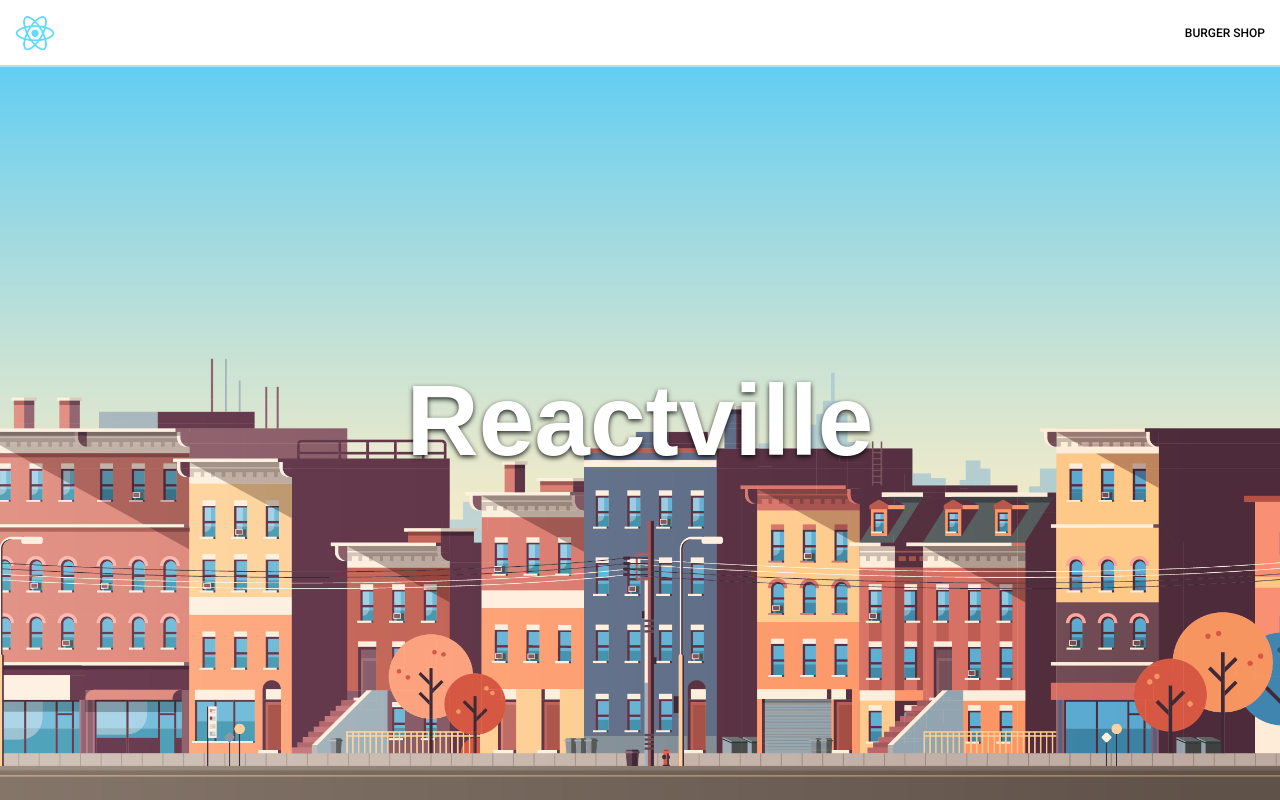
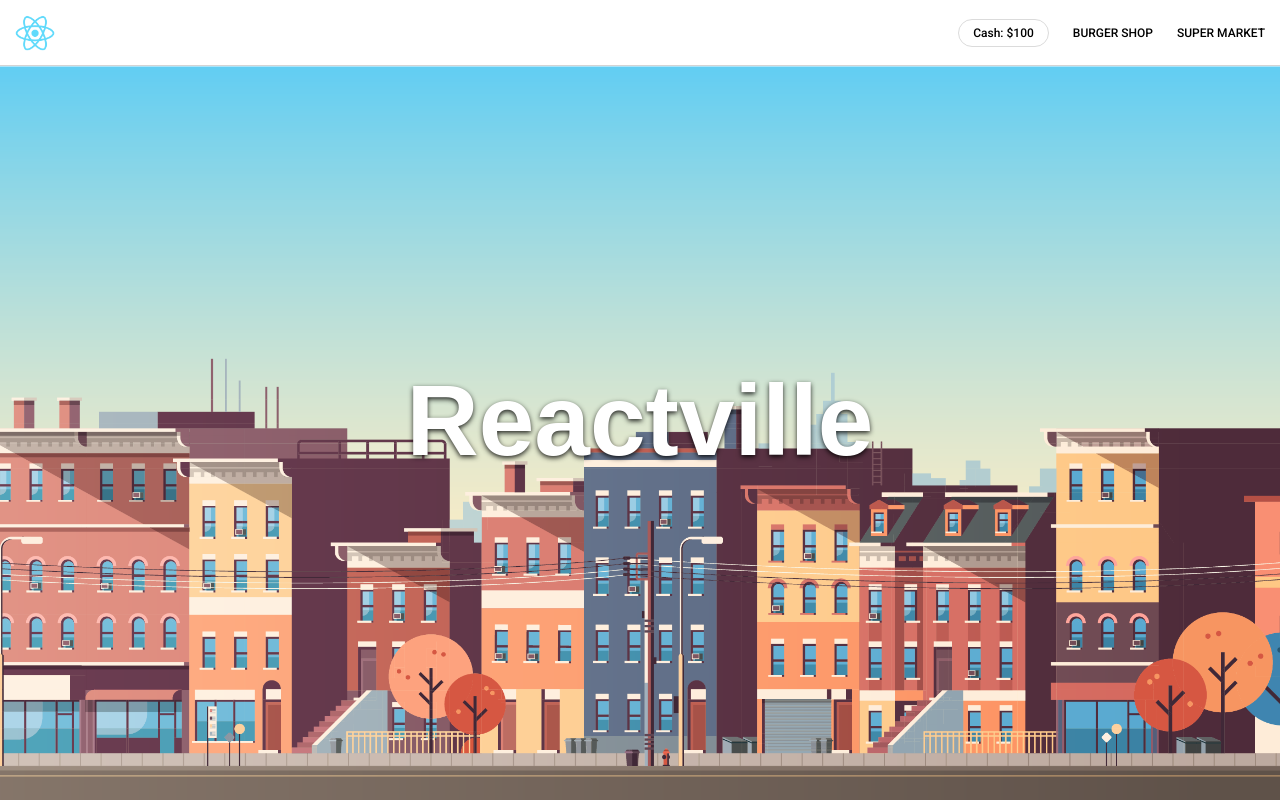
Before and after one commit to chriselliott97/reactville, a React (Create React App) app: page / in a window 1280 px wide. Built offline with nearby package versions, Linux system fonts and the light colour scheme; a web font is replaced by a local one.

Commit message:
wallet complete

```diff
--- a/src/App.jsx
+++ b/src/App.jsx
@@ -1,4 +1,4 @@
-import React from 'react'
+import {React, useState} from 'react'
 import { Route, Routes } from 'react-router-dom'
 import './styles/App.css'
 
@@ -7,15 +7,24 @@ import './styles/App.css'
 import Landing from './Components/Landing/Landing'
 import BurgerShop from './Components/BurgerShop/BurgerShop'
 import Nav from './Components/Nav/Nav'
+import SuperMarket from './Components/SuperMarket/SuperMarket'
 
 
 const App = () => {
+  const [cash, setCash] = useState(100)
+
+  const handleExchange = (amt) => {
+    if (cash - amt < 0) return false
+    setCash((cash - amt).toFixed(2))
+    return true
+  }
   return (
     <main>
-      <Nav />
+      <Nav cash={cash} setCash={setCash} />
       <Routes>
         <Route path='/' element={<Landing />}/>
         <Route path='/burgers' element={<BurgerShop />}/>
+        <Route path='/market' element={<SuperMarket />}/>
       </Routes>
 
     </main>
--- a/src/Components/Nav/Nav.jsx
+++ b/src/Components/Nav/Nav.jsx
@@ -1,12 +1,15 @@
 // Components & Assets
 import Logo from '../../assets/react-logo.png'
 import { NavLink } from 'react-router-dom'
+import Wallet from './Wallet'
 
-const Nav = () => {
+const Nav = (props) => {
   return (
     <nav className="navigation-bar">
       <NavLink id="logo" to='/'><img src={Logo} alt="react-logo"/></NavLink>
+      <Wallet cash={props.cash} />
       <NavLink to='/burgers'>BURGER SHOP</NavLink>
+      <NavLink to='/market'>SUPER MARKET</NavLink>
     </nav>
   )
 }
--- a/src/Components/Nav/Wallet.jsx
+++ b/src/Components/Nav/Wallet.jsx
@@ -1,7 +1,11 @@
+import { useState } from "react"
 
-const Wallet = () => {
+
+const Wallet = (props) => {
+
+
   return (
-    <p className="display-items">Cash: $</p>
+    <p className="display-items">Cash: ${props.cash}</p>
   )
 }
 
```
